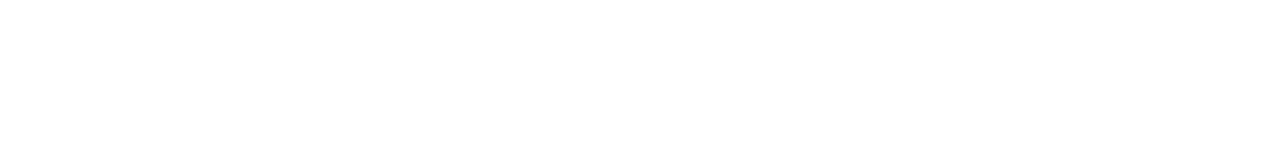
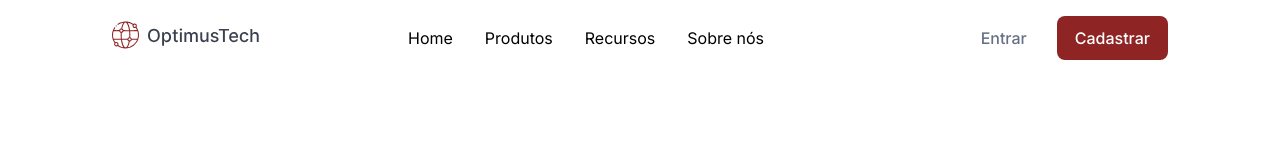
Before and after one commit to igoruriel/Optimus-tech-treino, a plain HTML site: page index.html in a window 1280 px wide. Drawn offline with Linux system fonts and the light colour scheme.

Commit message:
criado os componentes da página e feito o cabecalho

```diff
--- a/assets/css/base/_reset.css
+++ b/assets/css/base/_reset.css
@@ -0,0 +1,52 @@
+html, body, div, span, applet, object, iframe,
+h1, h2, h3, h4, h5, h6, p, blockquote, pre,
+a, abbr, acronym, address, big, cite, code,
+del, dfn, em, img, ins, kbd, q, s, samp,
+small, strike, strong, sub, sup, tt, var,
+b, u, i, center,
+dl, dt, dd, ol, ul, li,
+fieldset, form, label, legend,
+table, caption, tbody, tfoot, thead, tr, th, td,
+article, aside, canvas, details, embed,
+figure, figcaption, footer, header, hgroup,
+menu, nav, output, ruby, section, summary,
+time, mark, audio, video {
+	margin: 0;
+	padding: 0;
+	border: 0;
+	font-size: 100%;
+	font: inherit;
+	vertical-align: baseline;
+}
+
+article, aside, details, figcaption, figure,
+footer, header, hgroup, menu, nav, section {
+	display: block;
+}
+body {
+	line-height: 1;
+}
+ol, ul {
+	list-style: none;
+}
+blockquote, q {
+	quotes: none;
+}
+blockquote:before, blockquote:after,
+q:before, q:after {
+	content: '';
+	content: none;
+}
+table {
+	border-collapse: collapse;
+	border-spacing: 0;
+}
+
+a {
+	color: inherit;
+	text-decoration: none;
+}
+
+img {
+	width: inherit;
+}
--- a/assets/css/base/_variaveis.css
+++ b/assets/css/base/_variaveis.css
@@ -0,0 +1,19 @@
+:root{
+    --vermelho: #8E2424;
+    --branco: #FFFFFF;
+    --cinza-50: #F9FAFB;
+    --cinza-200: #EAECF0;
+    --cinza-400: #98A2B3;
+    --cinza-500: #667085;
+    --cinza-700: #3A404E;
+    --cinza-900: #101828;
+    --vermelho-transparente: rgba(142, 36, 36, 5%);
+    --vermelho-colabores-transparente: rgba(195, 25, 25, 3%);
+
+    --fonte-principal: 'Inter', sans-serif;
+    --peso-600: 600;
+    --peso-500: 500;
+    --peso-400: 400;
+    --fonte-tamanho-base: 1rem;
+    --tamanho-linha-base: 1.5rem
+}
--- a/assets/css/base/base.css
+++ b/assets/css/base/base.css
@@ -0,0 +1,14 @@
+@import url(_reset.css);
+@import url(_variaveis.css);
+
+body {
+    font-family: var(--fonte-principal);
+    font-size: var(--fonte-tamanho-base);
+    line-height: var(--tamanho-linha-base);
+}
+
+.container {
+    box-sizing: border-box;
+
+    padding: 0 5rem;
+}
--- /dev/null
+++ b/assets/css/cabecalho.css
@@ -0,0 +1,42 @@
+.cabecalho {
+    box-sizing: border-box;
+    width: 100%;
+}
+
+.cabecalho__container {
+    margin: 1rem 0;
+    padding: 0 2rem;
+
+    display: flex;
+    flex-direction: row;
+    align-items: center;
+    justify-content: space-between;
+}
+
+.cabecalho__principal {
+    display: grid;
+    grid-template-columns: calc(148px * 2) 1fr 148px;
+    align-items: center;
+
+}
+
+.cabecalho__nav {
+    box-sizing: border-box;
+}
+
+.cabecalho__lista {
+    display: flex;
+    flex-direction: row;
+    align-items: center;
+    gap: 2rem;
+}
+
+.cabecalho__lista__item {
+    padding: .25rem 0;
+}
+
+.cabecalho__login {
+    display: flex;
+    flex-direction: row;
+    gap: .75rem;
+}
--- /dev/null
+++ b/assets/css/componentes/botoes.css
@@ -0,0 +1,23 @@
+.botao {
+    background-color: var(--vermelho);
+
+    font-family: inherit;
+    font-weight: var(--peso-500);
+    font-size: inherit;
+    text-align: center;
+    line-height: inherit;
+    color: var(--branco);
+
+    border: none;
+    border-radius: .5rem;
+
+    box-sizing: border-box;
+    padding: .625rem 1.125rem;
+
+    cursor: pointer;
+}
+
+.botao--entrar {
+    background-color: var(--branco);
+    color:var(--cinza-500);
+}
--- /dev/null
+++ b/assets/css/componentes/cartao.css
@@ -0,0 +1,42 @@
+.cartao {
+    display: flex;
+    flex-direction: column;
+    align-items: flex-start;
+    gap: 2rem;
+
+    background-color: var(--branco);
+
+    border: 1px solid var(--cinza-200);
+    border-radius: 1rem;
+
+    box-sizing: border-box;
+
+    padding: 1.5rem 1.5rem 1.75rem;
+}
+
+.cartao__titulo {
+    font-family: inherit;
+    font-weight: var(--peso-500);
+    font-size: 1.125rem;
+    color:var(--cinza-900);
+
+    line-height: 1.75rem;
+}
+
+.cartao__conteudo {
+    display: flex;
+    flex-direction: row;
+    justify-content: flex-start;
+    align-items: center;
+    gap: 1.5rem;
+
+    width: 100%;
+}
+
+.cartao__conteudo__texto {
+    font-family: inherit;
+    font-size: inherit;
+    line-height: inherit;
+    font-weight: var(--peso-500);
+    color: var(--cinza-500);
+}
--- /dev/null
+++ b/assets/css/componentes/input.css
@@ -0,0 +1,22 @@
+.input {
+    background-color: var(--branco);
+
+    font-family: inherit;
+    font-size: inherit;
+    font-weight: var(--peso-400);
+    line-height: inherit;
+    color: var(--cinza-500);
+
+    border: 1px solid var(--cinza-200);
+    border-radius: .5rem;
+
+    box-sizing: border-box;
+
+    padding: .75rem .875rem .75rem 1rem;
+
+    outline: none;
+}
+
+.input::placeholder {
+    color: var(--cinza-500);
+}
--- a/index.html
+++ b/index.html
@@ -8,8 +8,41 @@
     <link rel="preconnect" href="https://fonts.googleapis.com">
 <link rel="preconnect" href="https://fonts.gstatic.com" crossorigin>
 <link href="https://fonts.googleapis.com/css2?family=Inter:wght@400;500;600&display=swap" rel="stylesheet">
+<link rel="stylesheet" href="/assets/css/base/base.css">
+<link rel="stylesheet" href="/assets/css/componentes/botoes.css">
+<link rel="stylesheet" href="/assets/css/componentes/cartao.css">
+<link rel="stylesheet" href="/assets/css/componentes/input.css">
+<link rel="stylesheet" href="/assets/css/cabecalho.css">
 </head>
-<body>
-
+<body class="container">
+    <header class="cabecalho">
+        <section class="cabecalho__container">
+            <div class="cabecalho__principal">
+                <a href="/" class="cabecalho__logo__link">
+                    <img class="cabecalho__logo__img" src="/assets/img/logo.svg" alt="Logo Optimus Tech">
+                </a>
+                <nav class="cabecalho__nav">
+                    <ul class="cabecalho__lista">
+                        <li class="cabecalho__lista__item">
+                            <a href="#" class="lista__item__link">Home</a>
+                        </li>
+                        <li class="cabecalho__lista__item">
+                            <a href="#" class="lista__item__link">Produtos</a>
+                        </li>
+                        <li class="cabecalho__lista__item">
+                            <a href="#" class="lista__item__link">Recursos</a>
+                        </li>
+                        <li class="cabecalho__lista__item">
+                            <a href="#" class="lista__item__link">Sobre nós</a>
+                        </li>
+                    </ul>
+                </nav>
+            </div>
+            <div class="cabecalho__login">
+                <button class="botao botao--entrar">Entrar</button>
+                <button class="botao">Cadastrar</button>
+            </div>
+        </section>
+    </header>
 </body>
 </html>
```
Also changed, not shown: 1 other file.
